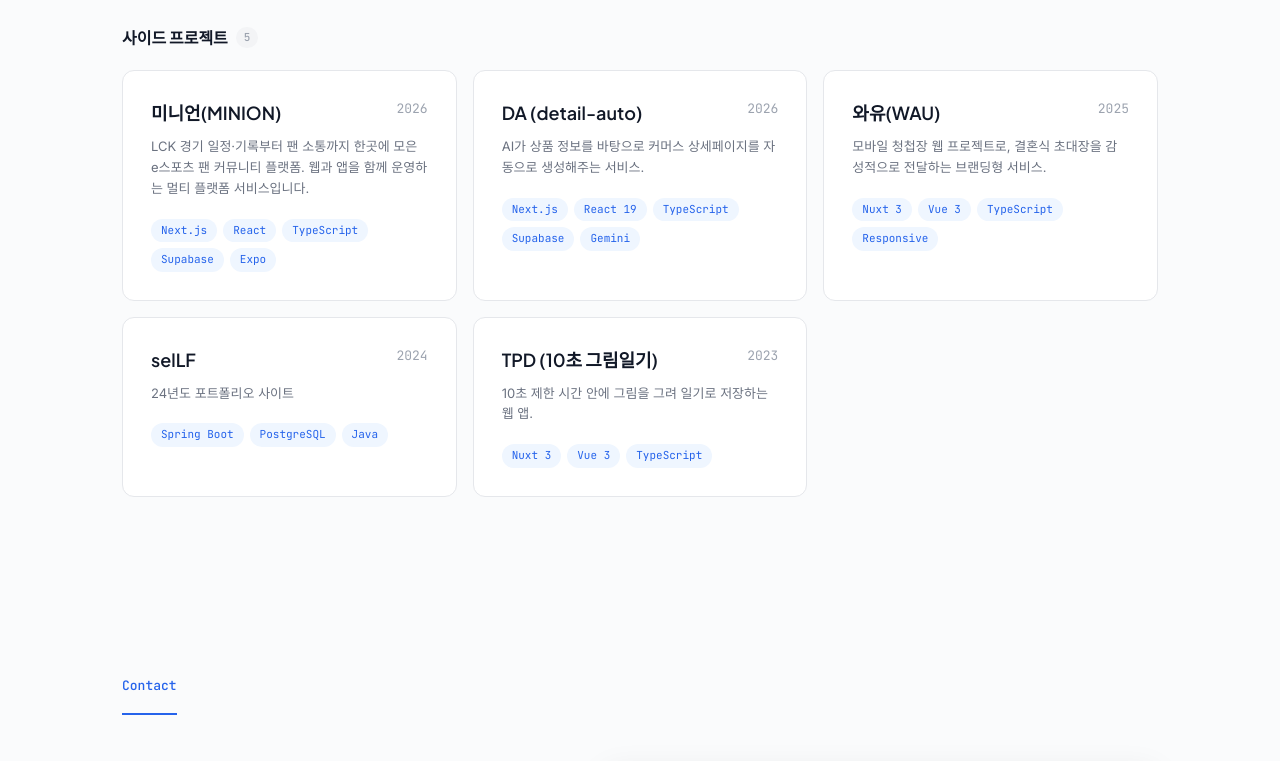
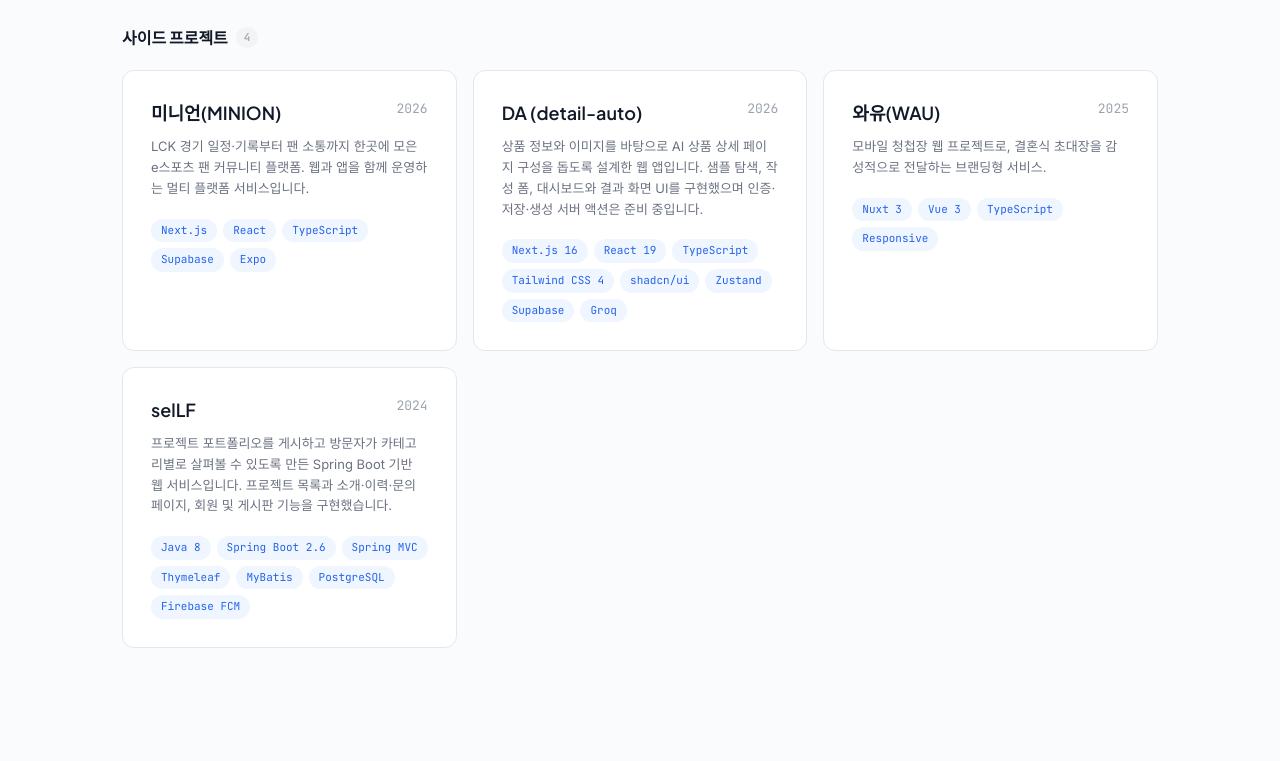
Before and after one commit to HanSeungHyeon/seungky, a Vue app: page / in a window 1280 px wide. Shown: the part 1740-2501 px from the top of the page. Built offline with nearby package versions, Linux system fonts and the light colour scheme.

Commit message:
프로젝트 소개 정리 및 TPD 제거

```diff
--- a/src/components/ProjectsSection.vue
+++ b/src/components/ProjectsSection.vue
@@ -211,14 +211,18 @@ const sideProjects = [
     name: 'DA (detail-auto)',
     period: '2026',
     link: 'https://github.com/HanSeungHyeon/detail-auto',
-    desc: 'AI가 상품 정보를 바탕으로 커머스 상세페이지를 자동으로 생성해주는 서비스.',
-    tags: ['Next.js', 'React 19', 'TypeScript', 'Supabase', 'Gemini'],
+    desc: '상품 정보와 이미지를 바탕으로 AI 상품 상세 페이지 구성을 돕도록 설계한 웹 앱입니다. 샘플 탐색, 작성 폼, 대시보드와 결과 화면 UI를 구현했으며 인증·저장·생성 서버 액션은 준비 중입니다.',
+    tags: ['Next.js 16', 'React 19', 'TypeScript', 'Tailwind CSS 4', 'shadcn/ui', 'Zustand', 'Supabase', 'Groq'],
     features: [
-      'AI(Gemini · Groq) 기반 상품 상세페이지 자동 생성',
-      'shadcn/ui · TailwindCSS 기반 반응형 UI 구성',
-      'Supabase 인증/데이터 관리, Bootpay 결제 연동',
+      '뷰티·패션·리빙·테크 샘플 콘텐츠 및 상세 페이지 UI',
+      '이미지 업로드와 상품명, 타깃, 가격, 할인율, 판매 포인트 입력 폼',
+      '가격과 할인율을 반영한 할인가 미리보기',
+      '로그인·회원가입 화면과 프로젝트 대시보드 UI',
+      '히어로, 문제 제기, 해결책, 사용 방법, 리뷰, 혜택, CTA로 구성되는 결과 화면',
+      'Groq 모델을 사용하는 상세 콘텐츠 생성 유틸리티와 Supabase 데이터 스키마 작성',
+      '인증·프로젝트 생성 및 조회 서버 액션은 준비 중이며, 실제 생성·저장 흐름은 아직 연결되지 않음',
     ],
-    role: '기획, 프론트엔드 개발, AI 연동까지 1인 개발',
+    role: '상품 상세 페이지 생성 서비스의 화면과 입력 흐름을 구성하고, AI 콘텐츠 생성 유틸리티 및 Supabase 데이터 스키마를 작성했습니다.',
   },
   {
     name: '와유(WAU)',
@@ -237,23 +241,18 @@ const sideProjects = [
     name: 'selLF',
     period: '2024',
     link: 'https://github.com/HanSeungHyeon/selLf',
-    desc: '24년도 포트폴리오 사이트',
-    tags: ['Spring Boot', 'PostgreSQL', 'Java'],
+    desc: '프로젝트 포트폴리오를 게시하고 방문자가 카테고리별로 살펴볼 수 있도록 만든 Spring Boot 기반 웹 서비스입니다. 프로젝트 목록과 소개·이력·문의 페이지, 회원 및 게시판 기능을 구현했습니다.',
+    tags: ['Java 8', 'Spring Boot 2.6', 'Spring MVC', 'Thymeleaf', 'MyBatis', 'PostgreSQL', 'Firebase FCM'],
     features: [
-      '24년도 포트폴리오 사이트',
+      '프로젝트 게시글 목록과 카테고리 필터 제공',
+      '게시글 상세 조회, 작성, 수정, 삭제 기능',
+      '회원가입, 로그인, 계정 정보 찾기 및 수정',
+      '문의 양식을 통한 이메일 발송',
+      '이미지 업로드와 출력',
+      'Firebase Cloud Messaging 기반 브라우저 알림 구독 및 관리자 알림 발송',
+      '관리자 메뉴와 /admin 경로 접근 제어',
     ],
-  },
-  {
-    name: 'TPD (10초 그림일기)',
-    period: '2023',
-    link: 'https://github.com/HanSeungHyeon/tpd',
-    desc: '10초 제한 시간 안에 그림을 그려 일기로 저장하는 웹 앱.',
-    tags: ['Nuxt 3', 'Vue 3', 'TypeScript'],
-    features: [
-      '10초 타이머 캔버스 드로잉 보드',
-      '그림 + 제목 + 내용을 포함한 일기 CRUD',
-    ],
-    role: '풀스택 기획/설계/개발 전체 담당 (1인 개발)',
+    role: '포트폴리오 사이트의 서버 기능과 화면을 구현했습니다. Controller-Service-Mapper 구조로 기능을 구성하고 Thymeleaf와 MyBatis를 연동했습니다.',
   },
 ]
 
```
